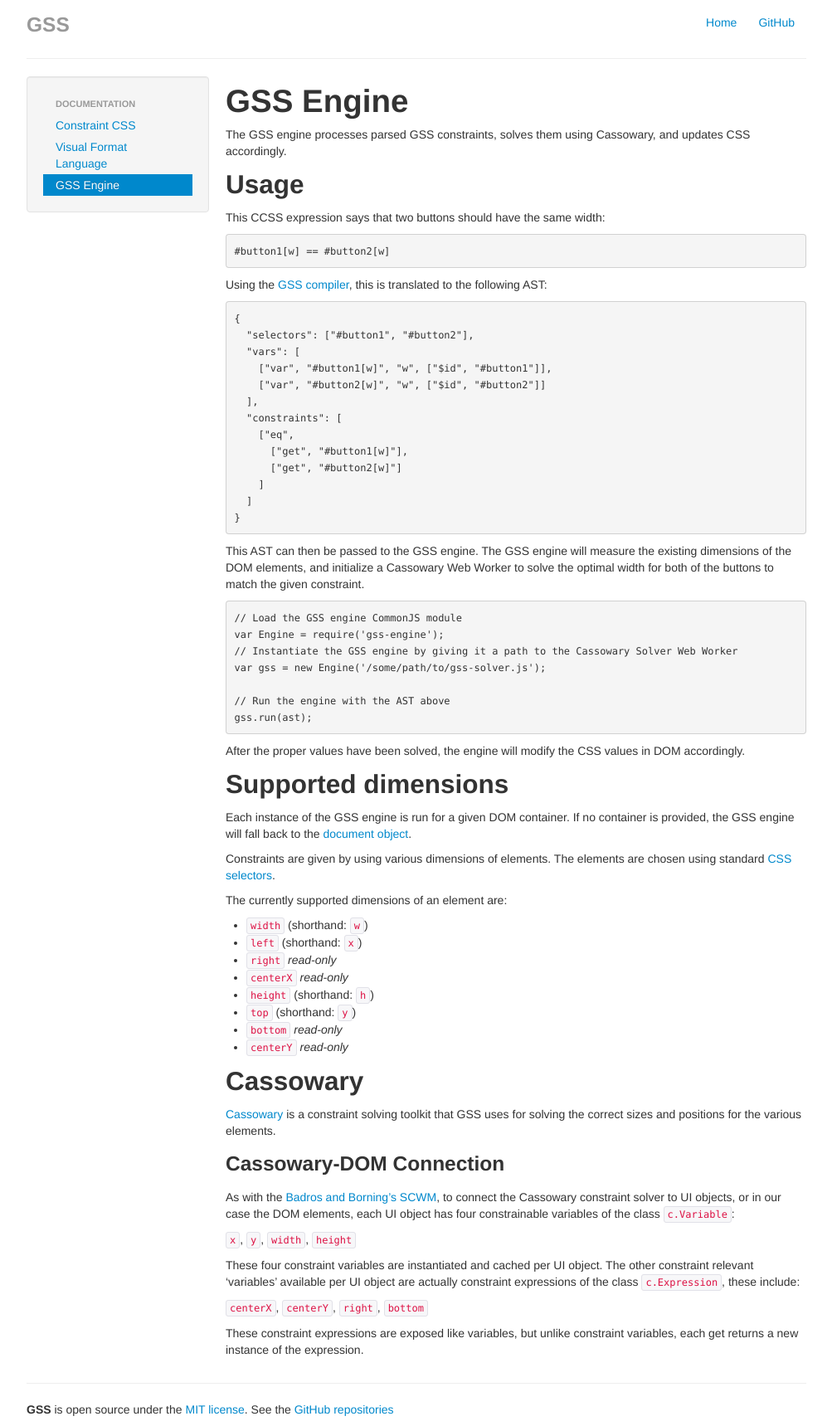
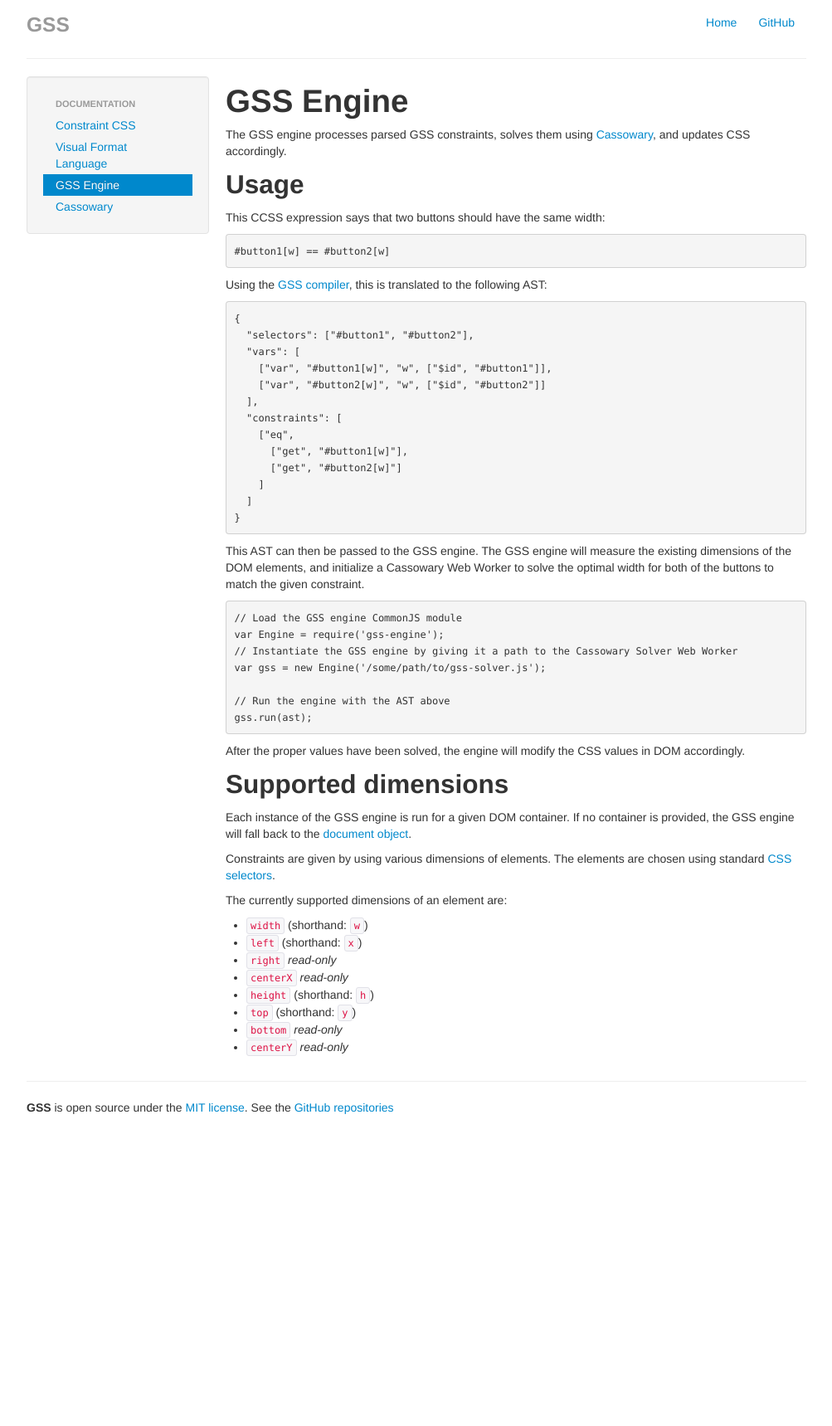
Before and after one commit to gss/gss, a Jekyll site: the page built from docs/_posts/2013-06-13-engine.md, in a window 1280 px wide. Shown: the whole page at 83% size, without its empty margins (138-1141 px from the left). Built offline with Jekyll 4.4.1, drawn with Linux system fonts in a browser that asks for light colours; Markdown is read by kramdown in place of the engine named in the settings; after the commit the page ends 1355 px from its top, so only the background shows below that.

Commit message:
Move Cassowary docs to own post

```diff
--- a/docs/_posts/2013-06-13-engine.md
+++ b/docs/_posts/2013-06-13-engine.md
@@ -60,19 +62,3 @@ The currently supported dimensions of an element are:
 * `top` (shorthand: `y`)
 * `bottom` *read-only*
 * `centerY` *read-only*
-
-## Cassowary
-
-[Cassowary](http://www.cs.washington.edu/research/constraints/cassowary/) is a constraint solving toolkit that GSS uses for solving the correct sizes and positions for the various elements.
-
-### Cassowary-DOM Connection
-
-As with the [Badros and Borning's SCWM](http://www.jeffreynichols.com/papers/scwm-aaai.pdf), to connect the Cassowary constraint solver to UI objects, or in our case the DOM elements, each UI object has four constrainable variables of the class `c.Variable`:
-
-`x`, `y`, `width`, `height`
-
-These four constraint variables are instantiated and cached per UI object.  The other constraint relevant 'variables' available per UI object are actually constraint expressions of the class `c.Expression`, these include:
-
-`centerX`, `centerY`, `right`, `bottom`
-
-These constraint expressions are exposed like variables, but unlike constraint variables, each get returns a new instance of the expression.
```
Also changed, not shown: other parts of docs/_posts/2013-06-13-engine.md (+3 -1 lines), docs/_posts/2013-06-12-cassowary.md (added, +19 -0 lines).
